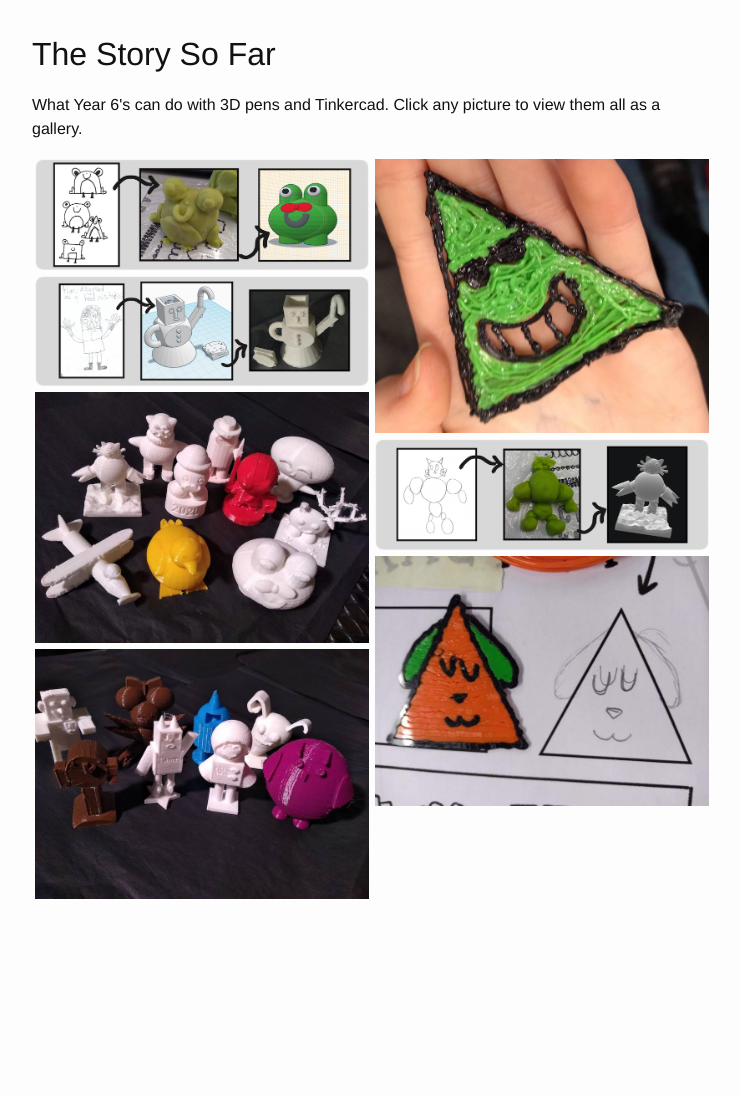
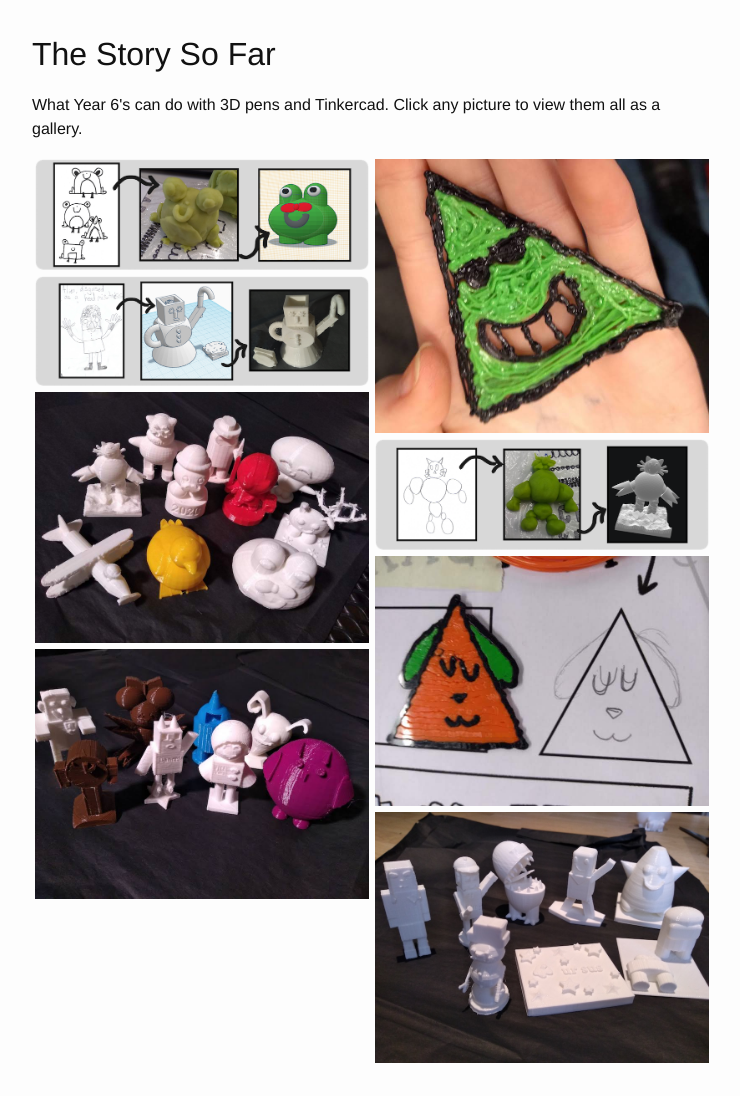
Before and after one commit to saramoohead/engineering-your-story, a Jekyll site: the page story_so_far/story-so-far.html, which Jekyll copies as it is, in a window 1280 px wide. Shown: the whole page, without its empty margins (268-1008 px from the left). Built offline with Jekyll 4.4.1, drawn with Linux system fonts in a browser that asks for light colours; comment, search, counter and statistics services are not loaded; before the commit the page ends 932 px from its top, so only the background shows below that.

Commit message:
Add group shot #1

```diff
--- a/story_so_far/story-so-far.html
+++ b/story_so_far/story-so-far.html
@@ -101,6 +101,15 @@
               <img alt="Group shot of several 3D prints" src="/assets/photography/story_so_far/D1EveryonePrints800x600.jpg" />
             </a>
           </div>
+
+          <div class="image-wrapper">
+            <a href="/assets/photography/story_so_far/EEveryonesPrints1786x1340.jpg"
+            data-responsive=" /assets/photography/story_so_far/EEveryonesPrints1786x1340.jpg 1786"
+            class="image"
+            data-sub-html="&lt;div class='lg-toolbar caption'&gt;&lt;h4&gt;Group Shot #1&lt;/h4&gt;&lt;p&gt;&lt;/p&gt;&lt;/div&gt;">
+              <img alt="Group shot of several 3D prints" src="/assets/photography/story_so_far/EEveryonesPrints800x600.jpg" />
+            </a>
+          </div>
         </div>
 
         <script>
```
Also changed, not shown: assets/photography/story_so_far/EEveryonesPrints1786x1340.jpg (added), assets/photography/story_so_far/EEveryonesPrints800x600.jpg (added).
